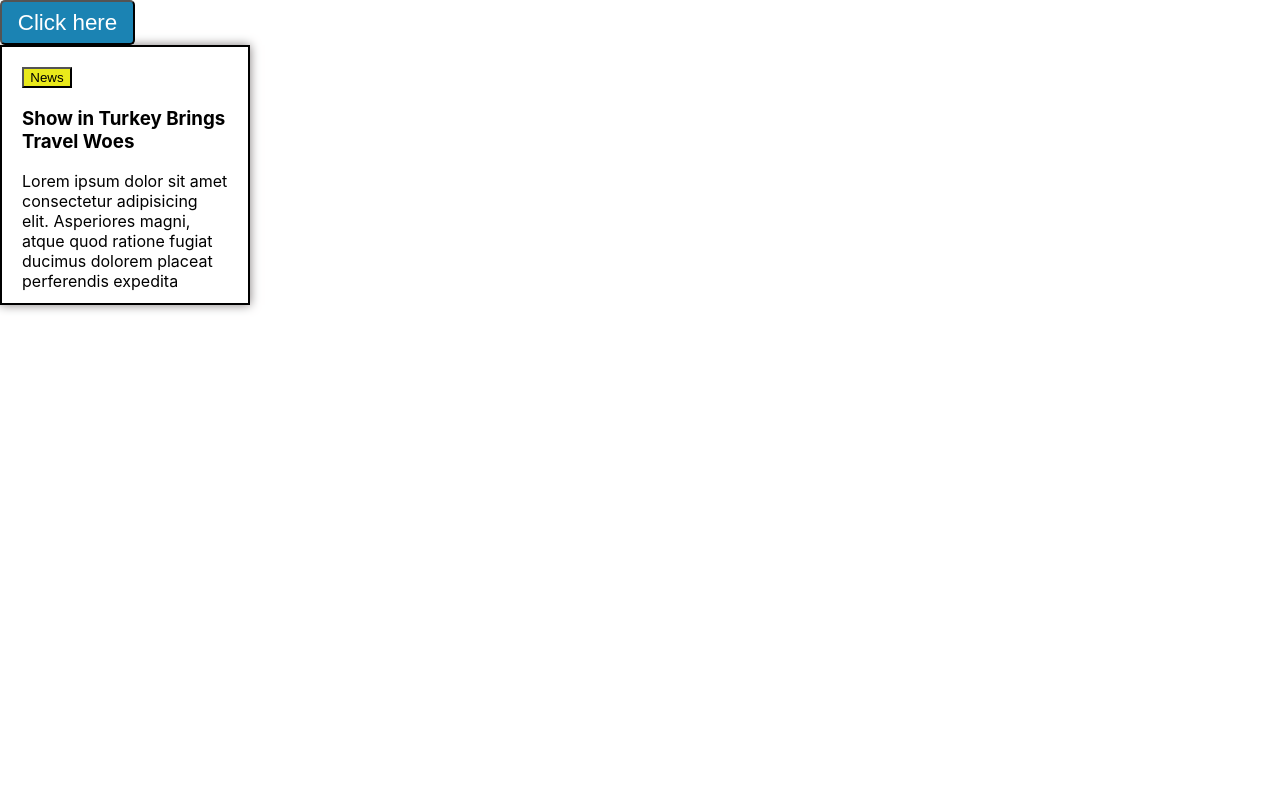
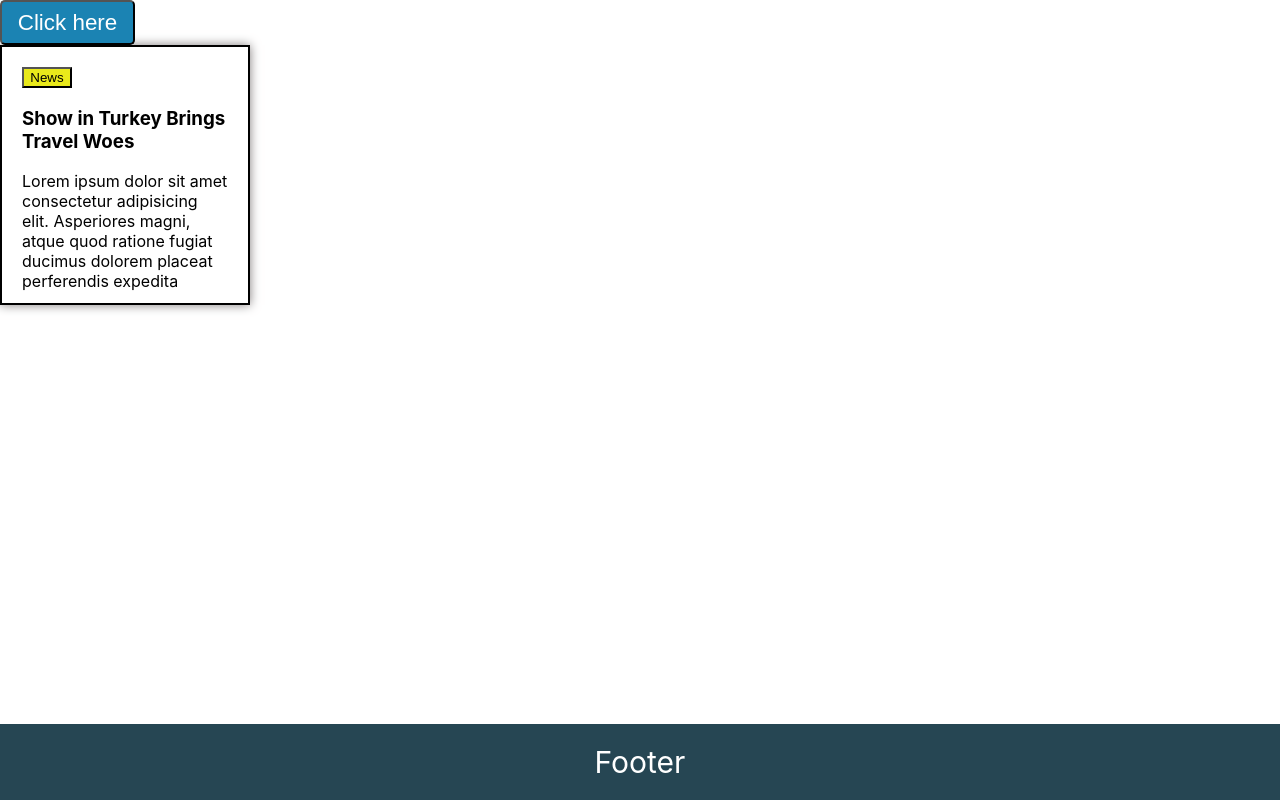
Before and after one commit to Adityagupta89/Dummy_Project, a Next.js app: page /home in a window 1280 px wide. Built offline with nearby package versions, Linux system fonts and the light colour scheme.

Commit message:
Add Footer Component

```diff
--- /dev/null
+++ b/components/Footer.tsx
@@ -0,0 +1,15 @@
+import React from "react";
+
+const Footer: React.FC<Props> = ({ text, color }) => {
+  return (
+    <div className="layout-footer" style={{ color: color }}>
+      {text}
+    </div>
+  );
+};
+export default Footer;
+
+interface Props {
+  text: string;
+  color: string;
+}
--- a/pages/home.tsx
+++ b/pages/home.tsx
@@ -1,6 +1,6 @@
 import Button from "../components/Button";
 import Card from "../components/Card";
-
+import Footer from "../components/Footer";
 function Home() {
   const paragraph: string = `Lorem ipsum dolor sit amet consectetur adipisicing elit. Asperiores
     magni, atque quod ratione fugiat ducimus dolorem placeat perferendis
@@ -23,6 +23,7 @@ function Home() {
         onClick={() => console.log("you clicked the button")}
         paragraph={paragraph}
       />
+      <Footer color='white' text='Footer' />
     </>
   );
 }
--- a/styles/globals.css
+++ b/styles/globals.css
@@ -24,3 +24,15 @@ a {
     background: black;
   }
 }
+
+.layout-footer {
+  position: fixed;
+  left: 0;
+  bottom: 0;
+  width: 100%;
+  background-color: #264653;
+  color: #e9c46a;
+  font-size: 30px;
+  text-align: center;
+  padding: 20px;
+}
```
